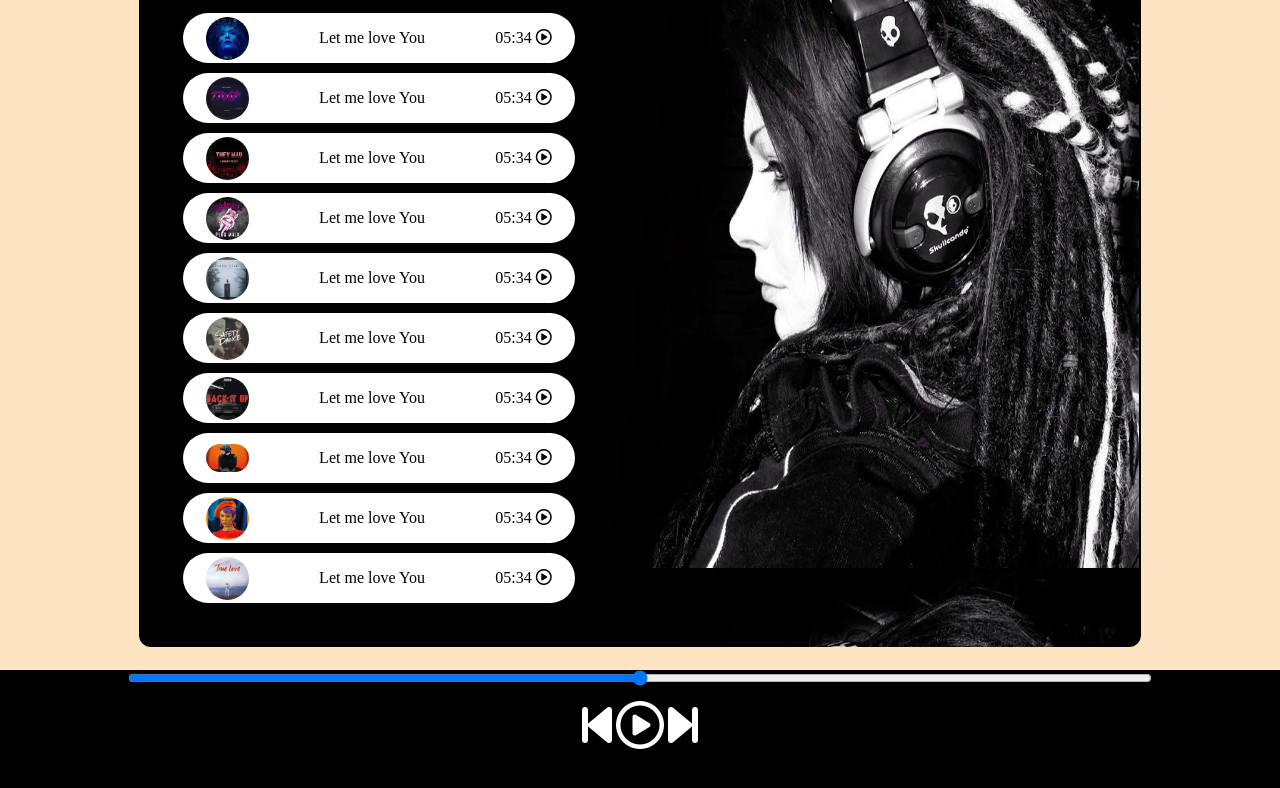
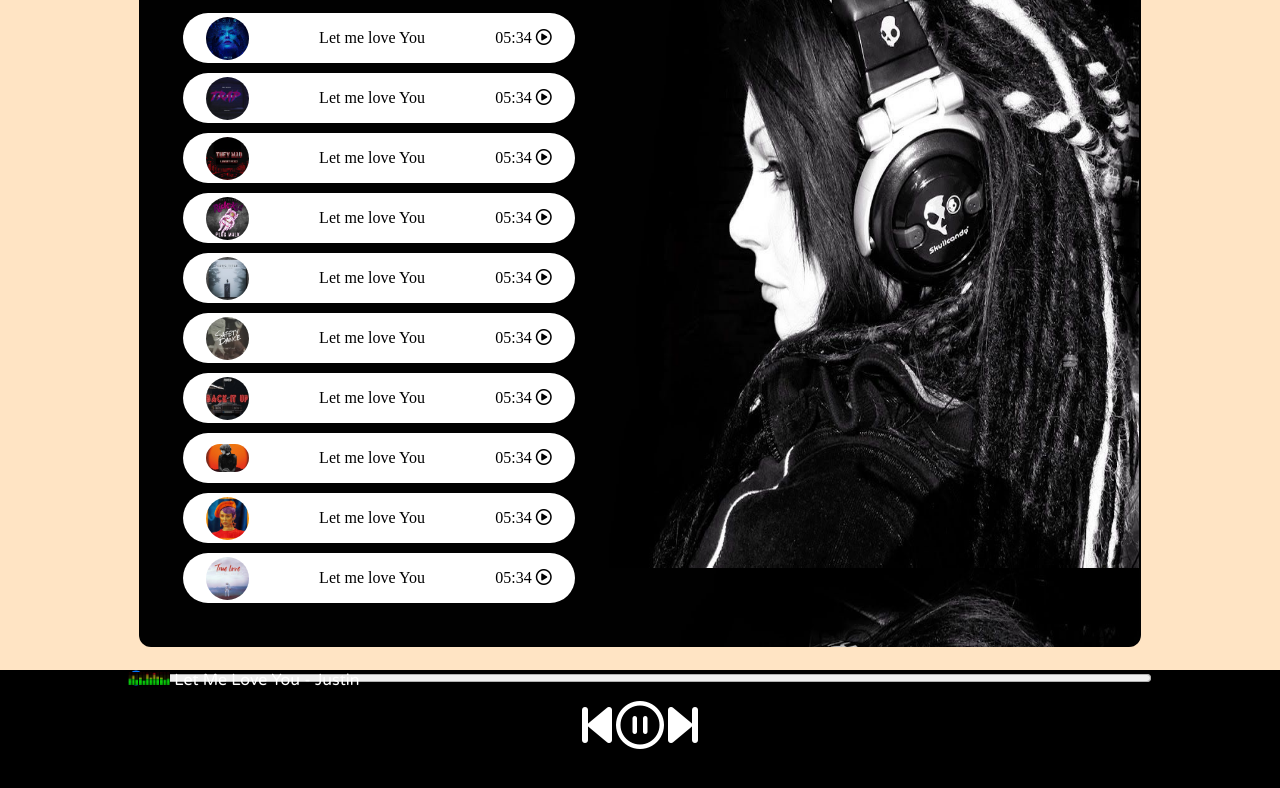
Before and after one commit to Saumya73/Music-Player, a plain HTML site: page index.html in a window 1280 px wide. Both pictures are taken after a click on the icon 640 px from the left and 945 px from the top of the page. Shown: the part 220-1008 px from the top of the page. Drawn offline with Linux system fonts and the light colour scheme.

Commit message:
update progress bar

```diff
--- a/index.html
+++ b/index.html
@@ -89,11 +89,14 @@
      </div>
 
     <div class="bottom">
-        <input type="range" name="range" id="myProgressBar" min="0" max="100">
+        <input type="range" name="range" value="0" id="myProgressBar" min="0" max="100">
         <div class="icons">
             <i class="fas fa-3x fa-step-backward"></i>
-            <i class="far fa-3x fa-play-circle"></i>
+            <i id="masterPlay" class="far fa-3x fa-play-circle "></i>
             <i class="fas fa-3x fa-step-forward"></i>
+        </div>
+        <div class="songInfo">
+            <img src="playing.gif" width="42px" alt="gif" id="gif"> Let Me Love You - Justin
         </div>
          </div>
     <script src="https://kit.fontawesome.com/2e68439f86.js" crossorigin="anonymous"></script>
--- a/script.js
+++ b/script.js
@@ -0,0 +1,48 @@
+// let audioElement = new Audio("1.mp3");
+// audioElement.play();
+
+// function Play1(document.getElementById("pp"), onclick)
+let songIndex = 0;
+let audioElement = new Audio("songs/1.mp3");
+let myProgressBar = document.getElementById("myProgressBar");
+let masterPlay = document.getElementById("masterPlay");
+let gif =  document.getElementById("gif");
+
+let songs = [
+    {songName:"Salame-e-Ishq" , filePath:"songs/1.mp3" , coverPath:"covers/1.jpg"} ,
+    {songName:"Salame-e-Ishq" , filePath:"songs/2.mp3" , coverPath:"covers/2.jpg"} ,
+    {songName:"Salame-e-Ishq" , filePath:"songs/3.mp3" , coverPath:"covers/3.jpg"} ,
+    {songName:"Salame-e-Ishq" , filePath:"songs/4.mp3" , coverPath:"covers/4.jpg"} ,
+    {songName:"Salame-e-Ishq" , filePath:"songs/5.mp3" , coverPath:"covers/5.jpg"} ,
+    {songName:"Salame-e-Ishq" , filePath:"songs/6.mp3" , coverPath:"covers/6.jpg"} ,
+    {songName:"Salame-e-Ishq" , filePath:"songs/7.mp3" , coverPath:"covers/7.jpg"} ,
+    {songName:"Salame-e-Ishq" , filePath:"songs/8.mp3" , coverPath:"covers/8.jpg"} ,
+    {songName:"Salame-e-Ishq" , filePath:"songs/9.mp3" , coverPath:"covers/9.jpg"} ,
+    {songName:"Salame-e-Ishq" , filePath:"songs/10.mp3" , coverPath:"covers/10.jpg"}
+];
+
+masterPlay.addEventListener('click', () => {
+    if(audioElement.paused || audioElement.currentTime<=0)
+    {
+        audioElement.play();
+        masterPlay.classList.add('fa-pause-circle');
+        masterPlay.classList.remove('fa-play-circle');
+        gif.style.opacity = 1;
+    }
+
+    else{
+        audioElement.pause();
+        masterPlay.classList.add('fa-play-circle');
+        masterPlay.classList.remove('fa-pause-circle');
+        gif.style.opacity = 0;
+    }
+} )
+
+// listen to events
+audioElement.addEventListener('timeupdate' , ()=> {
+    // console.log('timeupdate');
+    //update progress bar
+    let progress = parseInt((audioElement.currentTime/audioElement.duration)*100);
+    // console.log(progress);
+    myProgressBar.value = progress;
+})
--- a/style.css
+++ b/style.css
@@ -109,3 +109,14 @@ nav ul li{
 .timestamp i{
    cursor: pointer;
 }
+
+.songInfo{
+    position: absolute;
+    left: 10vw;
+    font-family: 'Varela Round', sans-serif;
+}
+
+.songInfo img{
+    opacity: 0;
+    transition: opacity 0.4s ease-in;
+}
```
Also changed, not shown: 7.jpg (deleted), playing.gif (added).
